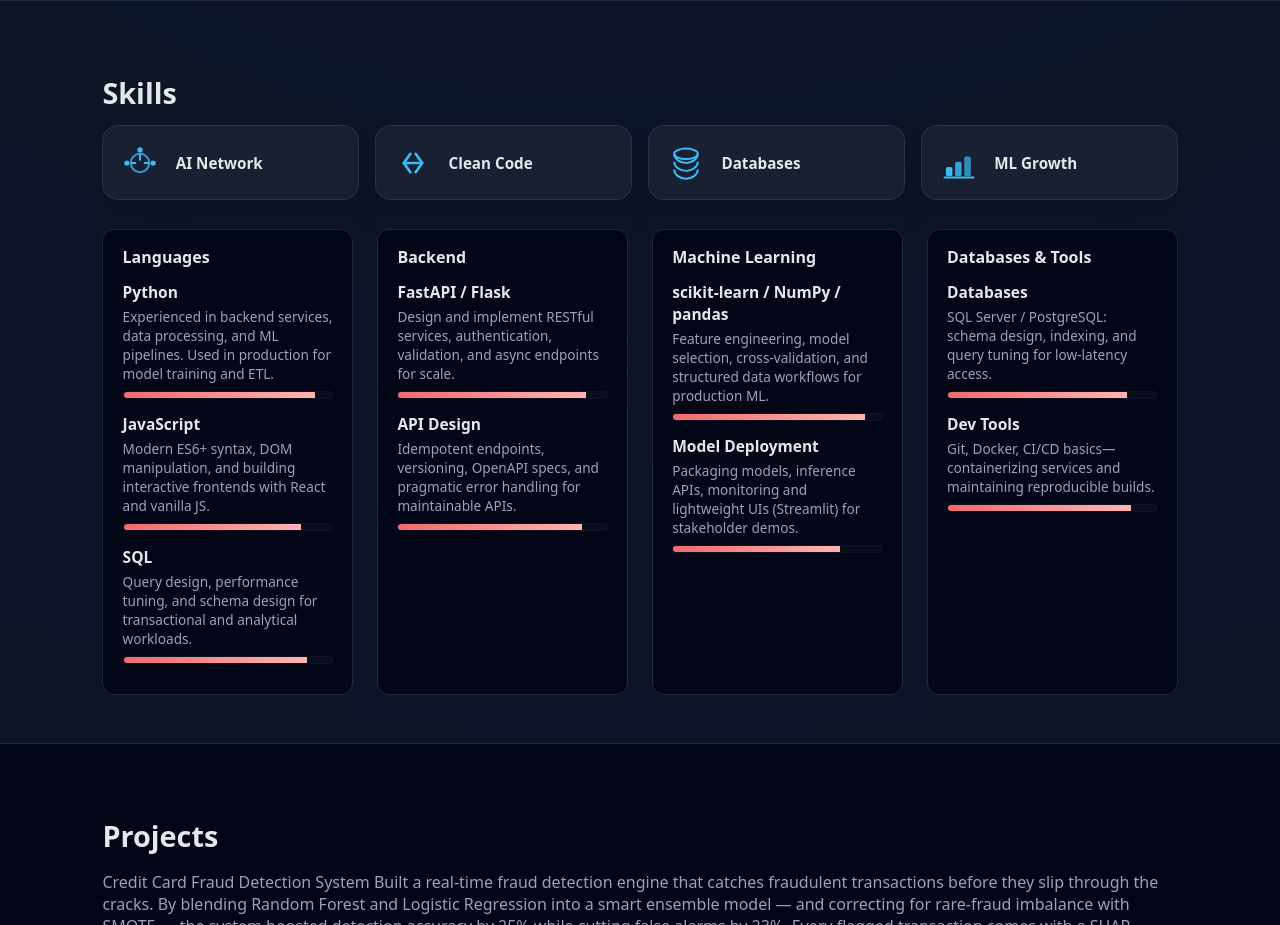
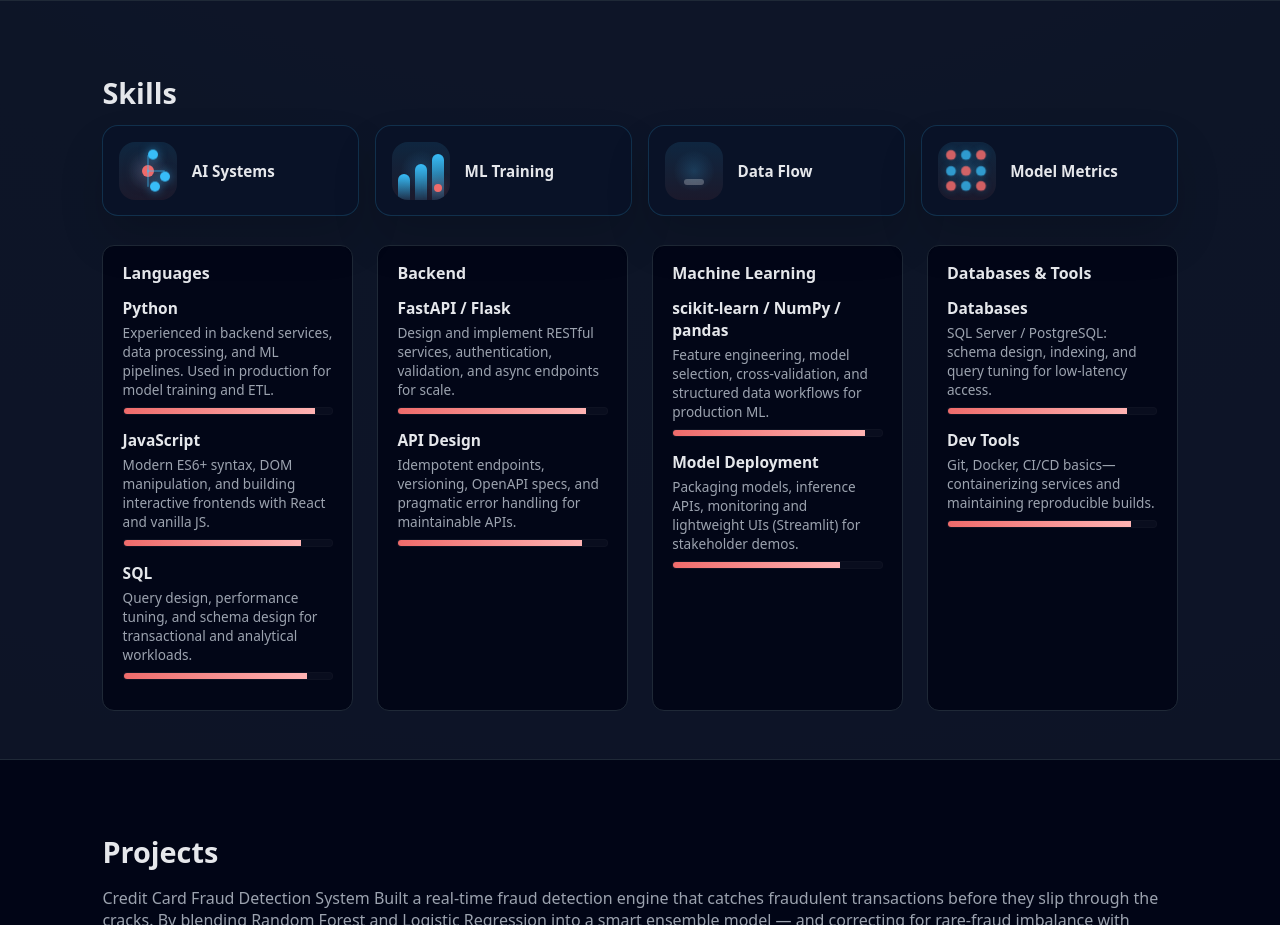
Before and after one commit to gidadomusa/Portfolio_website, a website: page index.html in a window 1280 px wide. Shown: the part 1000-1925 px from the top of the page. Drawn offline with Linux system fonts and the light colour scheme; no server answers.

Commit message:
animation update

```diff
--- a/index.html
+++ b/index.html
@@ -76,43 +76,44 @@
     <section id="skills" class="section">
       <h2>Skills</h2>
       <div class="skills-visuals" aria-hidden="true">
-        <div class="skill-card-bubble" style="animation-delay: 0.1s;">
-          <svg class="skill-icon" viewBox="0 0 64 64" fill="none" xmlns="http://www.w3.org/2000/svg">
-            <circle cx="32" cy="32" r="14" stroke="currentColor" stroke-width="3" opacity="0.8"/>
-            <circle cx="32" cy="12" r="4" fill="currentColor"/>
-            <circle cx="52" cy="32" r="4" fill="currentColor"/>
-            <circle cx="12" cy="32" r="4" fill="currentColor"/>
-            <line x1="32" y1="18" x2="32" y2="28" stroke="currentColor" stroke-width="3"/>
-            <line x1="46" y1="32" x2="38" y2="32" stroke="currentColor" stroke-width="3"/>
-            <line x1="26" y1="32" x2="18" y2="32" stroke="currentColor" stroke-width="3"/>
-          </svg>
-          <span>AI Network</span>
+        <div class="skill-card-bubble skill-card-ai" style="animation-delay: 0.1s;">
+          <div class="skill-thumb">
+            <div class="thumb-node thumb-center"></div>
+            <div class="thumb-node thumb-side side-a"></div>
+            <div class="thumb-node thumb-side side-b"></div>
+            <div class="thumb-node thumb-side side-c"></div>
+            <div class="thumb-line line-a"></div>
+            <div class="thumb-line line-b"></div>
+            <div class="thumb-line line-c"></div>
+          </div>
+          <span>AI Systems</span>
         </div>
-        <div class="skill-card-bubble" style="animation-delay: 0.25s;">
-          <svg class="skill-icon" viewBox="0 0 64 64" fill="none" xmlns="http://www.w3.org/2000/svg">
-            <path d="M28 18L18 32L28 46" stroke="currentColor" stroke-width="4" stroke-linecap="round" stroke-linejoin="round"/>
-            <path d="M36 18L46 32L36 46" stroke="currentColor" stroke-width="4" stroke-linecap="round" stroke-linejoin="round"/>
-            <path d="M18 32H46" stroke="currentColor" stroke-width="4" stroke-linecap="round"/>
-          </svg>
-          <span>Clean Code</span>
+        <div class="skill-card-bubble skill-card-ml" style="animation-delay: 0.25s;">
+          <div class="skill-thumb skill-thumb-bar">
+            <div class="thumb-bar bar-1"></div>
+            <div class="thumb-bar bar-2"></div>
+            <div class="thumb-bar bar-3"></div>
+            <div class="thumb-dot"></div>
+          </div>
+          <span>ML Training</span>
         </div>
-        <div class="skill-card-bubble" style="animation-delay: 0.4s;">
-          <svg class="skill-icon" viewBox="0 0 64 64" fill="none" xmlns="http://www.w3.org/2000/svg">
-            <ellipse cx="32" cy="18" rx="18" ry="8" stroke="currentColor" stroke-width="3"/>
-            <path d="M14 18C14 26 23 32 32 32C41 32 50 26 50 18" stroke="currentColor" stroke-width="3"/>
-            <path d="M14 30C14 38 23 44 32 44C41 44 50 38 50 30" stroke="currentColor" stroke-width="3"/>
-            <path d="M14 42C14 50 23 56 32 56C41 56 50 50 50 42" stroke="currentColor" stroke-width="3"/>
-          </svg>
-          <span>Databases</span>
+        <div class="skill-card-bubble skill-card-data" style="animation-delay: 0.4s;">
+          <div class="skill-thumb skill-thumb-data">
+            <div class="thumb-data-row"></div>
+            <div class="thumb-data-row"></div>
+            <div class="thumb-data-row short"></div>
+          </div>
+          <span>Data Flow</span>
         </div>
-        <div class="skill-card-bubble" style="animation-delay: 0.55s;">
-          <svg class="skill-icon" viewBox="0 0 64 64" fill="none" xmlns="http://www.w3.org/2000/svg">
-            <rect x="12" y="38" width="10" height="14" rx="3" fill="currentColor"/>
-            <rect x="26" y="30" width="10" height="22" rx="3" fill="currentColor" opacity="0.84"/>
-            <rect x="40" y="22" width="10" height="30" rx="3" fill="currentColor" opacity="0.7"/>
-            <path d="M10 54H54" stroke="currentColor" stroke-width="3" stroke-linecap="round"/>
-          </svg>
-          <span>ML Growth</span>
+        <div class="skill-card-bubble skill-card-model" style="animation-delay: 0.55s;">
+          <div class="skill-thumb skill-thumb-model">
+            <div class="thumb-grid">
+              <div></div><div></div><div></div>
+              <div></div><div></div><div></div>
+              <div></div><div></div><div></div>
+            </div>
+          </div>
+          <span>Model Metrics</span>
         </div>
       </div>
       <div class="skills-grid">
--- a/style.css
+++ b/style.css
@@ -347,22 +347,23 @@ body {
 }
 
 .skill-card-bubble {
+  position: relative;
   display: flex;
   align-items: center;
   gap: 0.9rem;
   padding: 1rem 1rem 0.95rem;
   border-radius: 1rem;
-  background: rgba(255, 255, 255, 0.05);
-  border: 1px solid rgba(255, 255, 255, 0.08);
-  box-shadow: 0 18px 35px rgba(0, 0, 0, 0.12);
-  backdrop-filter: blur(8px);
+  background: rgba(10, 18, 40, 0.95);
+  border: 1px solid rgba(56, 189, 248, 0.18);
+  box-shadow: 0 24px 45px rgba(0, 0, 0, 0.14);
+  backdrop-filter: blur(10px);
   opacity: 0;
-  transform: translateY(22px);
+  transform: translateY(24px);
   animation: pop-in 0.75s ease forwards;
 }
 
 .skill-card-bubble:hover {
-  transform: translateY(-2px);
+  transform: translateY(-4px);
 }
 
 .skill-card-bubble span {
@@ -371,10 +372,152 @@ body {
   font-weight: 600;
 }
 
-.skill-icon {
+.skill-thumb {
+  width: 58px;
+  height: 58px;
+  border-radius: 1rem;
+  background: linear-gradient(180deg, rgba(56, 189, 248, 0.12), rgba(239, 107, 107, 0.08));
+  position: relative;
+  display: grid;
+  place-items: center;
+  overflow: hidden;
+}
+
+.skill-thumb::before {
+  content: "";
+  position: absolute;
+  inset: 0;
+  background: radial-gradient(circle, rgba(56, 189, 248, 0.18), transparent 50%);
+}
+
+.thumb-node {
+  position: absolute;
+  width: 10px;
+  height: 10px;
+  border-radius: 50%;
+  background: #38bdf8;
+  box-shadow: 0 0 10px rgba(56, 189, 248, 0.6);
+}
+
+.thumb-center {
+  top: 50%;
+  left: 50%;
+  transform: translate(-50%, -50%);
+  width: 12px;
+  height: 12px;
+  background: #ef6b6b;
+  box-shadow: 0 0 18px rgba(239, 107, 107, 0.65);
+}
+
+.thumb-side {
+  animation: node-sway 4.4s ease-in-out infinite;
+}
+
+.side-a { top: 14%; left: 50%; transform: translateX(-50%); }
+.side-b { top: 52%; right: 12%; }
+.side-c { bottom: 14%; left: 52%; transform: translateX(-50%); }
+
+.thumb-line {
+  position: absolute;
+  border-radius: 999px;
+  background: rgba(56, 189, 248, 0.35);
+}
+
+.line-a { width: 2px; height: 18px; top: 22%; left: 50%; transform: translateX(-50%); }
+.line-b { width: 18px; height: 2px; top: 50%; right: 22%; transform: translateY(-50%); }
+.line-c { width: 2px; height: 18px; bottom: 22%; left: 50%; transform: translateX(-50%); }
+
+.skill-thumb-bar {
+  display: flex;
+  align-items: flex-end;
+  justify-content: space-between;
+  padding: 0 6px;
+}
+
+.thumb-bar {
+  width: 12px;
+  background: linear-gradient(180deg, #38bdf8 0%, rgba(56, 189, 248, 0.15) 100%);
+  border-radius: 999px 999px 0 0;
+  animation: bar-pop 1.2s ease forwards;
+}
+
+.bar-1 { height: 26px; animation-delay: 0.1s; }
+.bar-2 { height: 36px; animation-delay: 0.2s; }
+.bar-3 { height: 46px; animation-delay: 0.3s; }
+
+.thumb-dot {
+  position: absolute;
+  bottom: 8px;
+  right: 8px;
+  width: 8px;
+  height: 8px;
+  border-radius: 50%;
+  background: #ef6b6b;
+  box-shadow: 0 0 12px rgba(239, 107, 107, 0.6);
+}
+
+.skill-thumb-data {
+  display: flex;
+  flex-direction: column;
+  justify-content: center;
+  gap: 5px;
+  padding: 10px;
+}
+
+.thumb-data-row {
+  height: 6px;
+  border-radius: 999px;
+  background: rgba(255, 255, 255, 0.3);
+  animation: row-glow 1.4s ease infinite alternate;
+}
+
+.thumb-data-row.short { width: 55%; }
+
+.skill-thumb-model {
+  display: grid;
+  place-items: center;
+  padding: 8px;
+}
+
+.thumb-grid {
   width: 42px;
   height: 42px;
-  color: #38bdf8;
+  display: grid;
+  grid-template-columns: repeat(3, 1fr);
+  gap: 4px;
+}
+
+.thumb-grid div {
+  width: 10px;
+  height: 10px;
+  border-radius: 50%;
+  background: rgba(56, 189, 248, 0.85);
+  box-shadow: 0 0 10px rgba(56, 189, 248, 0.28);
+  animation: grid-pulse 1.8s ease-in-out infinite;
+}
+
+.thumb-grid div:nth-child(odd) {
+  background: rgba(239, 107, 107, 0.95);
+}
+
+@keyframes node-sway {
+  0%, 100% { transform: translate(0, 0); }
+  50% { transform: translateY(-3px); }
+}
+
+@keyframes bar-pop {
+  from { transform: scaleY(0.2); }
+  to { transform: scaleY(1); }
+}
+
+@keyframes row-glow {
+  from { opacity: 0.45; }
+  to { opacity: 1; }
+}
+
+@keyframes grid-pulse {
+  0%, 100% { transform: scale(0.92); opacity: 0.85; }
+  50% { transform: scale(1.08); opacity: 1; }
 }
 
 .skill-category {
```
